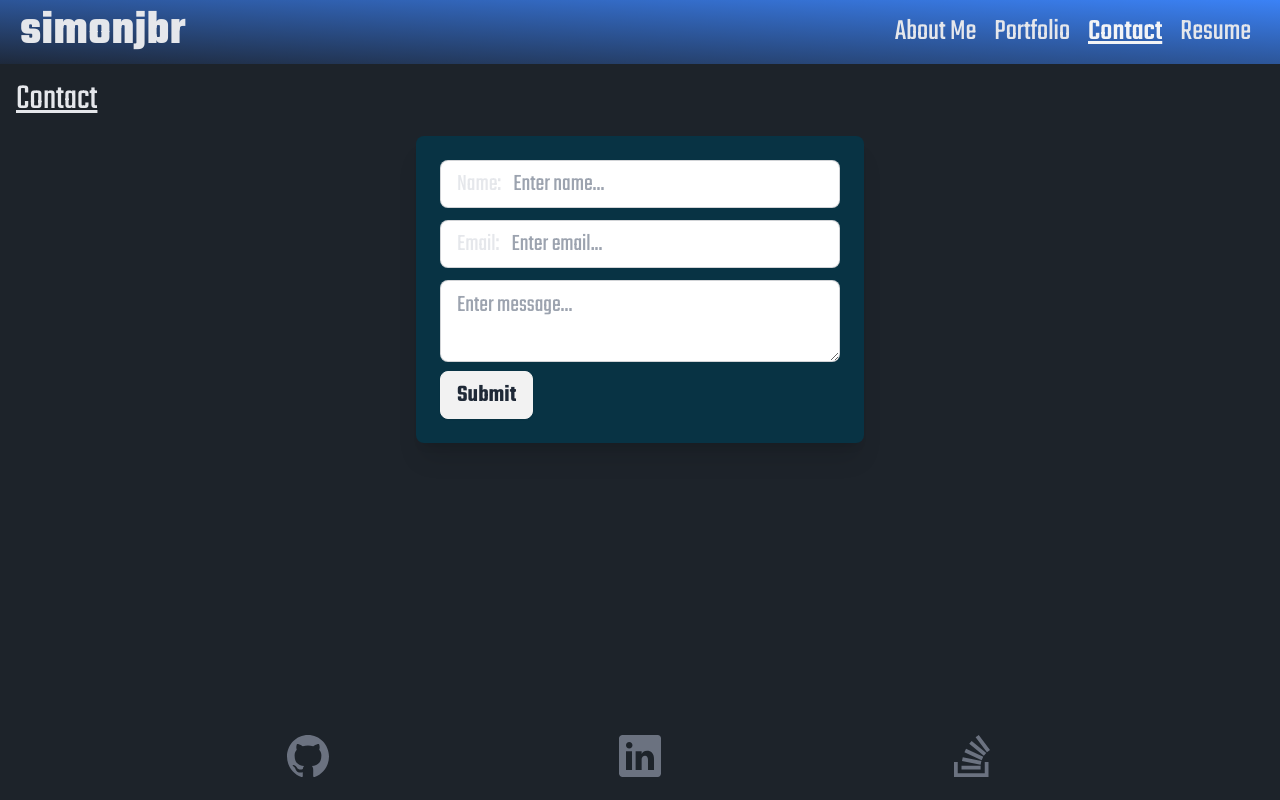
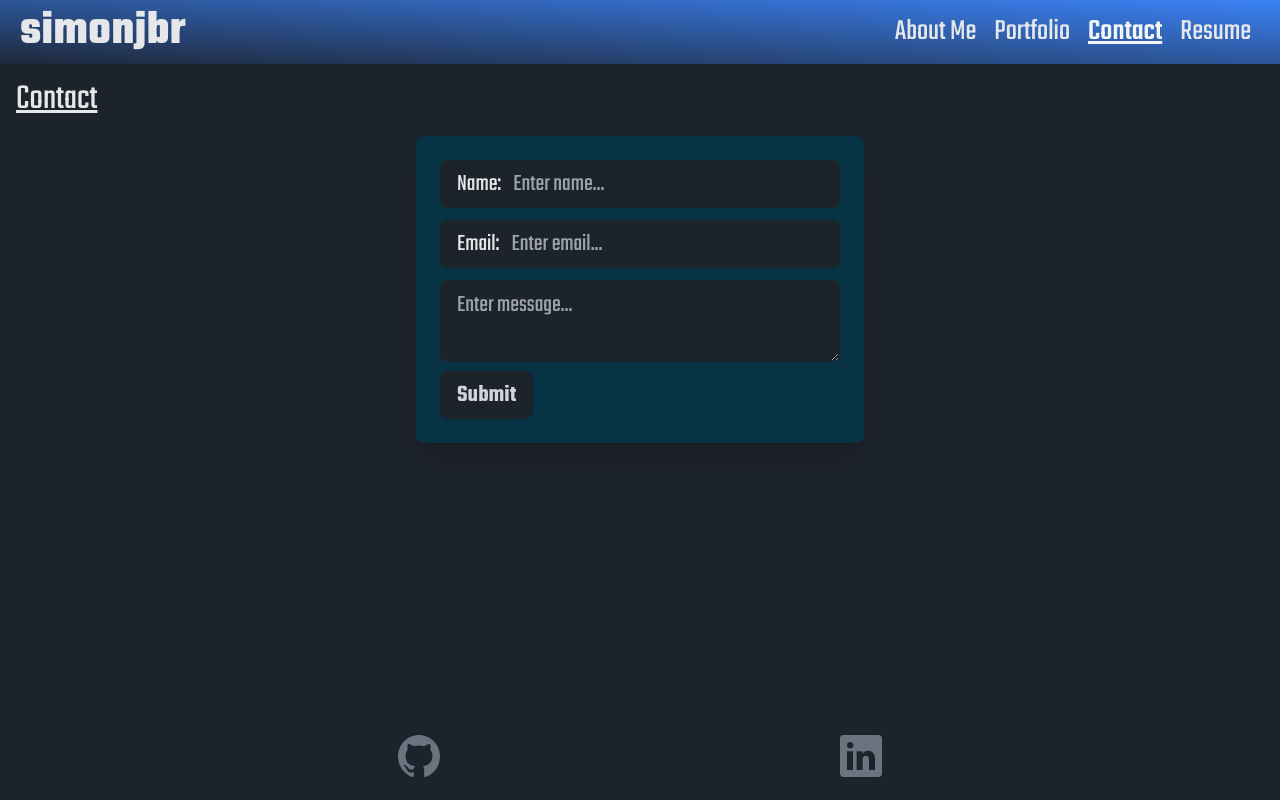
Before and after one commit to simonjbr/react-portfolio, a React (Vite) app: page /Contact in a window 1280 px wide. Built offline with nearby package versions, Linux system fonts and the light colour scheme.

Commit message:
Dialled in the styling of smaller components

```diff
--- a/src/components/Footer.jsx
+++ b/src/components/Footer.jsx
@@ -1,7 +1,6 @@
 import {
 	IoLogoGithub,
 	IoLogoLinkedin,
-	IoLogoStackoverflow,
 } from 'react-icons/io5';
 import { Link } from 'react-router-dom';
 
@@ -15,9 +14,6 @@ export default function Footer() {
 				<Link to="https://www.linkedin.com/in/simon-brown-40b56b320/">
 					<IoLogoLinkedin className="text-5xl text-gray-500 hover:text-gray-300 cursor-pointer" />
 				</Link>
-				<Link to="https://stackoverflow.com/">
-					<IoLogoStackoverflow className="text-5xl text-gray-500 hover:text-gray-300 cursor-pointer" />
-				</Link>
 			</div>
 		</>
 	);
--- a/src/components/Project.jsx
+++ b/src/components/Project.jsx
@@ -22,7 +22,7 @@ export default function Project(project) {
 							<IoLogoGithub className="hover:text-white hover:text-5xl  transition-all duration-300" />
 						</Link>
 					</div>
-					<p className="text-2xl hover:text-white hover:text-3xl  transition-all duration-300 break-all">
+					<p className="text-2xl hover:text-white hover:text-3xl  transition-all duration-300 break-normal">
 						{project.description}
 					</p>
 				</div>
--- a/src/index.css
+++ b/src/index.css
@@ -6,3 +6,11 @@
 	background-color: #1d232a;
 	color: #e5e7eb;
 }
+
+.input {
+	background-color: #1d232a;
+}
+
+.textarea {
+	background-color: #1d232a;
+}
--- a/src/pages/About.jsx
+++ b/src/pages/About.jsx
@@ -12,7 +12,7 @@ const About = () => {
 						<Headshot />
 					</div>
 					<div className="prose max-w-2xl">
-						<p className="text-lg leading-relaxed">
+						<p className="text-2xl leading-relaxed">
 							My name is Simon Brown and I am a passionate full
 							stack web developer, based out of Perth Western
 							Australia, with a strong foundation built through a
@@ -20,7 +20,7 @@ const About = () => {
 							IT, I bring a wealth of experience and a
 							problem-solving mindset to every project.
 						</p>
-						<p className="text-lg leading-relaxed mt-4">
+						<p className="text-2xl leading-relaxed mt-4">
 							My journey in technology has equipped me with the
 							skills to create dynamic, user-friendly web
 							applications. I am eager to leverage my expertise to
--- a/src/pages/Contact.jsx
+++ b/src/pages/Contact.jsx
@@ -103,7 +103,7 @@ const Contact = () => {
 						></textarea>
 						<button
 							type="submit"
-							className="btn text-2xl"
+							className="btn text-2xl border-[#1d232a] bg-[#1d232a] hover:bg-gray-900 hover:border-gray-900 text-gray-300"
 							value={'Send'}
 						>
 							Submit
```
